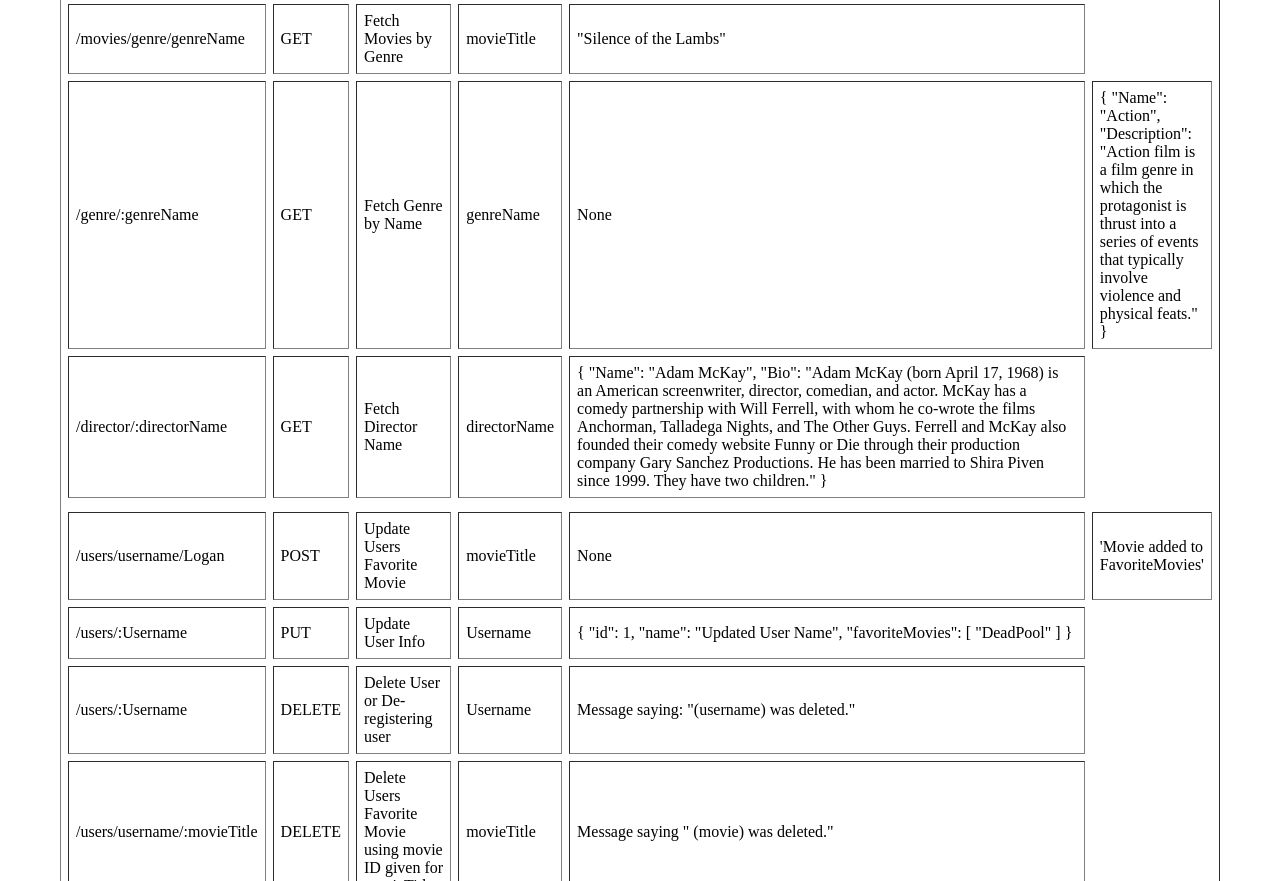
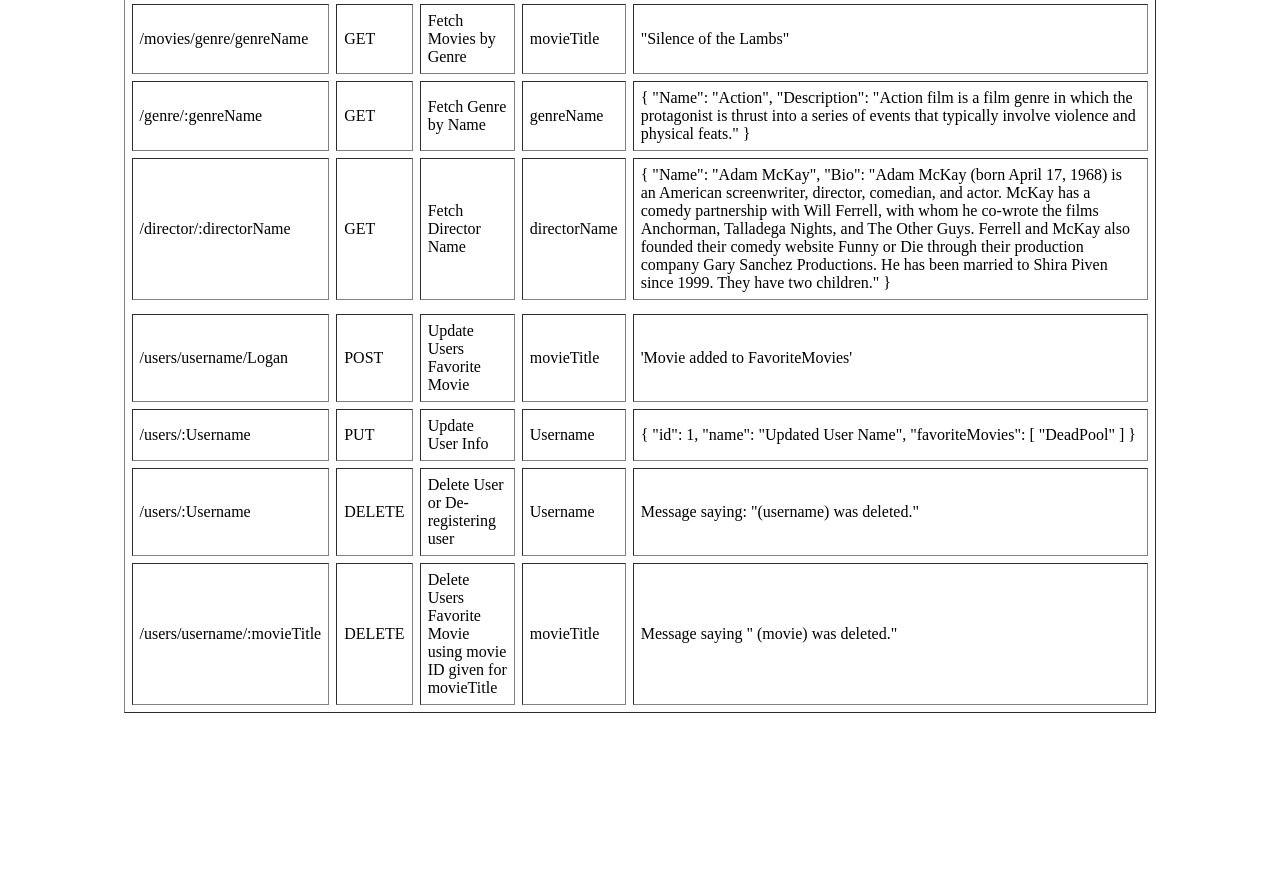
Before and after one commit to Joemegz/movie_api, a website: page public/documentation.html in a window 1280 px wide. Shown: the part 1340-2221 px from the top of the page. After the commit the page ends 2061 px from the top, so only its background shows below. Drawn offline with Linux system fonts and the light colour scheme.

Commit message:
documentation.html update

```diff
--- a/public/documentation.html
+++ b/public/documentation.html
@@ -189,7 +189,6 @@
  <td>GET</td>
  <td>Fetch Genre by Name</td>
  <td>genreName</td>
- <td>None</td>
  <td>
      {
          "Name": "Action",
@@ -218,7 +217,6 @@
            <td>POST</td>
            <td>Update Users Favorite Movie</td>
            <td>movieTitle</td>
-           <td>None</td>
            <td>
                'Movie added to FavoriteMovies'
             </td>
```
